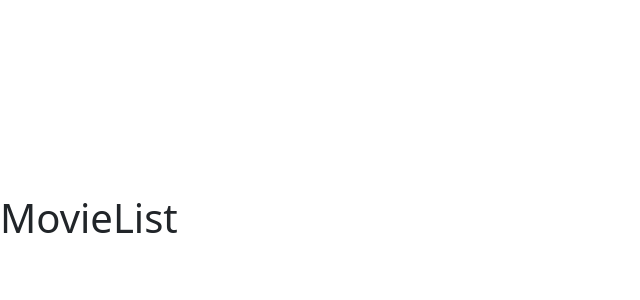
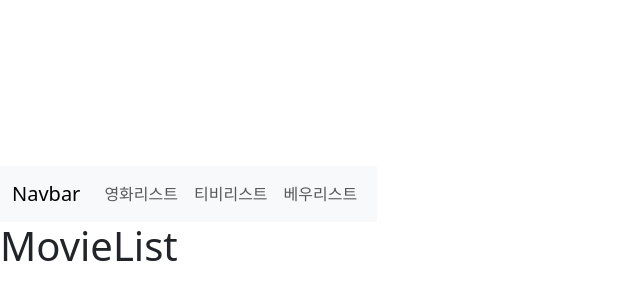
Before and after one commit to haebrave2025/netflix_clone, a React (Vite) app: page / in a window 1280 px wide. Shown: the part 178-478 px from the top of the page, without its empty margins (0-640 px from the left). Built offline with nearby package versions, Linux system fonts and the light colour scheme.

Commit message:
react-router-dom#2

```diff
--- a/src/App.jsx
+++ b/src/App.jsx
@@ -1,13 +1,14 @@
 import React from 'react';
-import ActingList from "./pages/ActingList.jsx";
-import MovieList from "./pages/MovieList.jsx";
+
 import {Outlet} from "react-router-dom";
+import Headers from "./components/Headers.jsx";
 
 const App = () => {
     return (
-        <div>
-       <Outlet/>
-        </div>
+        <>
+            <Headers/>
+            <Outlet/>
+        </>
     );
 };
 
--- /dev/null
+++ b/src/components/Headers.jsx
@@ -0,0 +1,19 @@
+import React from 'react';
+import {Container, Nav, Navbar} from "react-bootstrap";
+
+const Headers = () => {
+    return (
+        <Navbar bg="light" data-bs-theme="light">
+            <Container>
+                <Navbar.Brand href="#home">Navbar</Navbar.Brand>
+                <Nav className="me-auto">
+                    <Nav.Link href="/">영화리스트</Nav.Link>
+                    <Nav.Link href="/tv">티비리스트</Nav.Link>
+                    <Nav.Link href="/acting">베우리스트</Nav.Link>
+                </Nav>
+            </Container>
+        </Navbar>
+    );
+};
+
+export default Headers;
```
